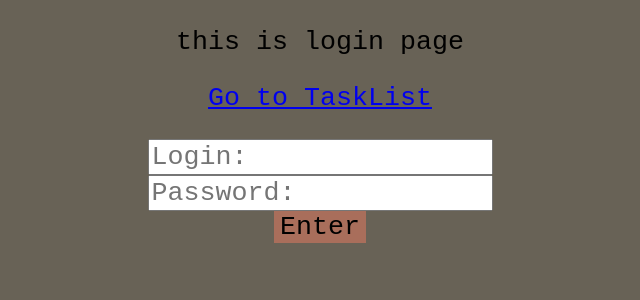
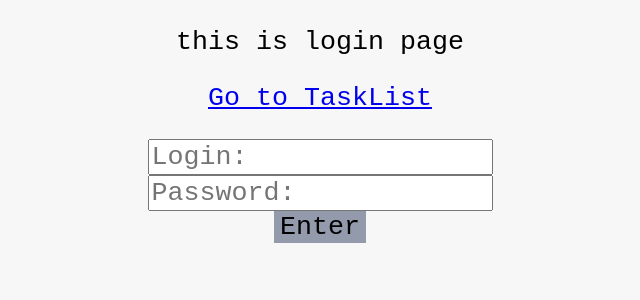
Before and after one commit to adelhighrullin/deadlines, a React (Create React App) app in the folder frontend/: page / in a window 1280 px wide. Shown: the top 300 px of the page, without its empty margins (320-960 px from the left). Built offline with nearby package versions, Linux system fonts and the light colour scheme.

Commit message:
plain white style

```diff
--- a/frontend/src/App.css
+++ b/frontend/src/App.css
@@ -4,12 +4,12 @@ body, button, input {
 }
 
 body {
-  background-color: #686256;
+  background-color: #f7f7f7;
   text-align: center;
 }
 
 .Modal {
-  background-color: #686256;
+  background-color: #f7f7f7;
   height: 50%;
   width: 50%;
   margin: 5% auto;
@@ -20,7 +20,7 @@ body {
 }
 
 .Task {
-  background-color: #c1502e;
+  background-color: #eeeeee;
   width: 40%;
   margin: 1% auto;
   padding: 1%;
@@ -35,13 +35,13 @@ body {
 }
 
 button {
-  background-color: #a96e5b;
+  background-color: #929aab;
   border: none;
   margin: auto 1%;
   transition-duration: 200ms;
 }
 
 button:hover{
-  background-color: #7a3b2e;
+  background-color: #393e46;
   transition-duration: 200ms;
 }
```
